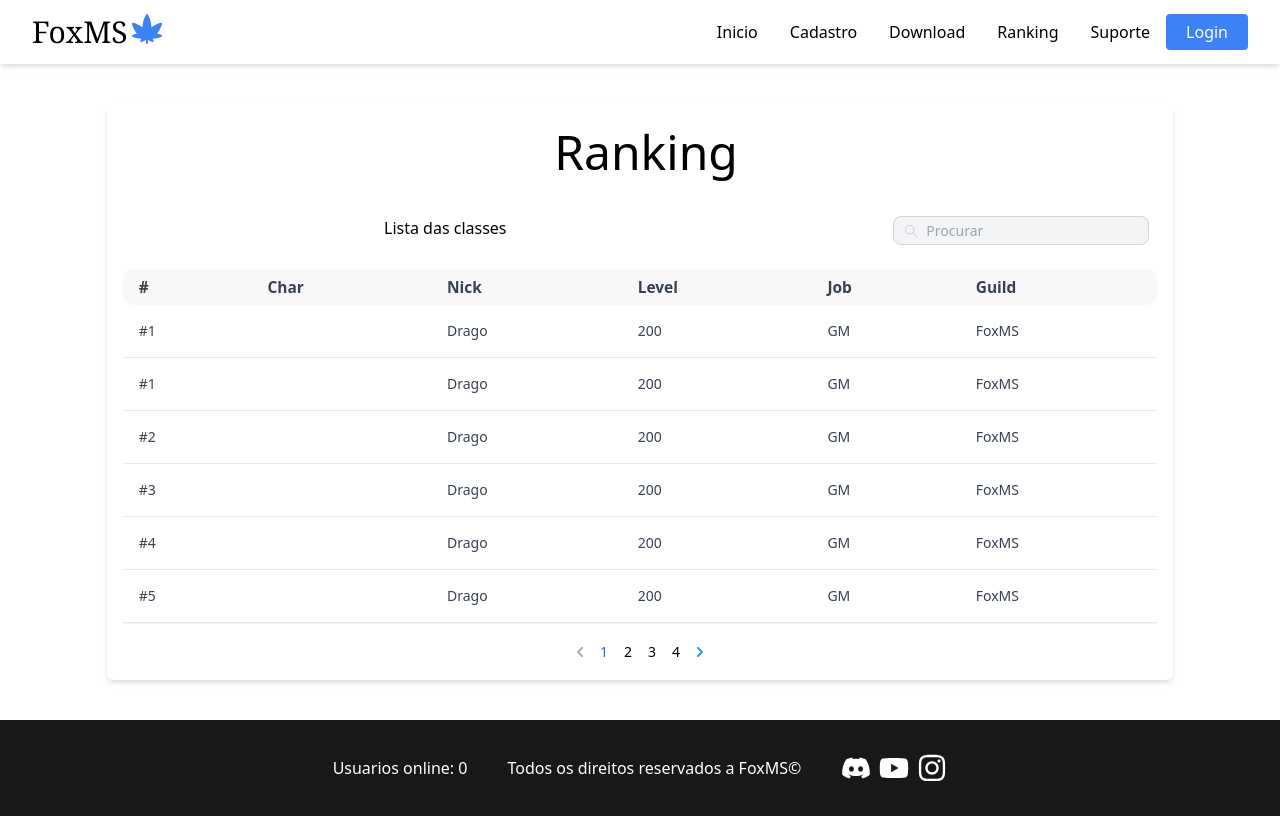
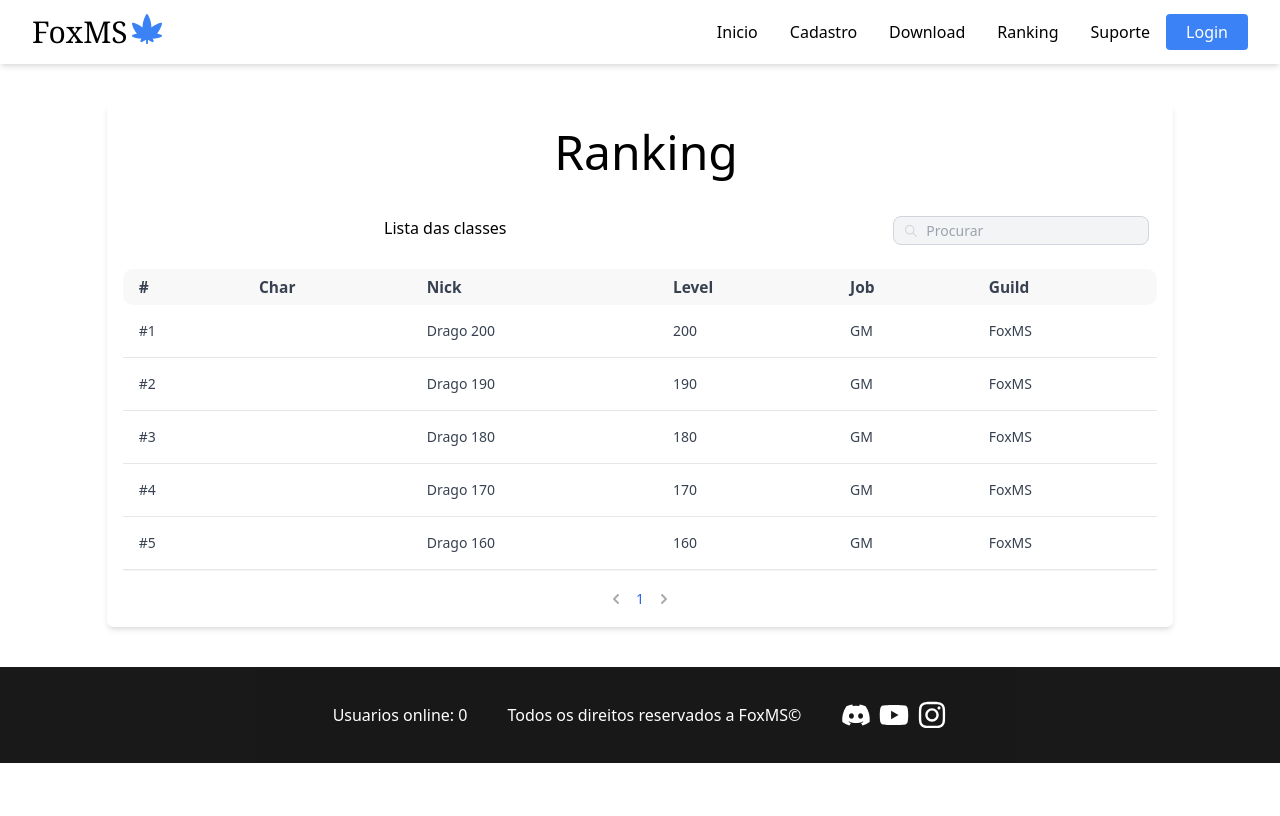
Before and after one commit to Memelli/foxms-v2, a React (Create React App) app: page /rankings in a window 1280 px wide. Built offline with nearby package versions, Linux system fonts and the light colour scheme.

Commit message:
add map home/suporte/ranking

```diff
--- /dev/null
+++ b/src/components/Content/data.js
@@ -0,0 +1,36 @@
+const news = [
+    {
+      id: 1,
+      title: 'Exemplo de notícia',
+      date: '28 de abril, 2021',
+      desc:
+        'Ille enim occurrentia nescio quae comminiscebatur; Eadem nunc mea adversum te oratio est. Sit sane ista voluptas. Omnes enim iucundum motum, quo sensus hilaretur.',
+      type: 1,
+    },
+    {
+      id: 2,
+      title: 'Exemplo de evento',
+      date: '28 de abril, 2021',
+      desc:
+        'Ille enim occurrentia nescio quae comminiscebatur; Eadem nunc mea adversum te oratio est. Sit sane ista voluptas. Omnes enim iucundum motum, quo sensus hilaretur.',
+      type: 2,
+    },
+    {
+      id: 3,
+      title: 'Exemplo de manutenção',
+      date: '28 de abril, 2021',
+      desc:
+        'Ille enim occurrentia nescio quae comminiscebatur; Eadem nunc mea adversum te oratio est. Sit sane ista voluptas. Omnes enim iucundum motum, quo sensus hilaretur.',
+      type: 3,
+    },
+    {
+      id: 4,
+      title: 'Exemplo de atualização',
+      date: '28 de abril, 2021',
+      desc:
+        'Ille enim occurrentia nescio quae comminiscebatur; Eadem nunc mea adversum te oratio est. Sit sane ista voluptas. Omnes enim iucundum motum, quo sensus hilaretur.',
+      type: 4,
+    },
+
+  ]
+  export default news
--- /dev/null
+++ b/src/components/Content/dataRanking.js
@@ -0,0 +1,43 @@
+const dataRanking = [
+    {
+        id: 1,
+        name: 'Drago 200',
+        char: '',
+        level: 200,
+        job: 'GM',
+        guild: 'FoxMS'
+    },
+    {
+        id: 2,
+        name: 'Drago 190',
+        char: '',
+        level: 190,
+        job: 'GM',
+        guild: 'FoxMS'
+    },
+    {
+        id: 3,
+        name: 'Drago 180',
+        char: '',
+        level: 180,
+        job: 'GM',
+        guild: 'FoxMS'
+    },
+    {
+        id: 4,
+        name: 'Drago 170',
+        char: '',
+        level: 170,
+        job: 'GM',
+        guild: 'FoxMS'
+    },
+    {
+        id: 5,
+        name: 'Drago 160',
+        char: '',
+        level: 160,
+        job: 'GM',
+        guild: 'FoxMS'
+    },
+]
+export default dataRanking
--- a/src/pages/Home/index.js
+++ b/src/pages/Home/index.js
@@ -1,12 +1,18 @@
-import React from 'react'
+import React, { useState } from 'react'
 import NewsHome from '../../components/Content/News'
 import Hero from '../../components/Header/Hero'
+import data from '../../components/Content/data'
 
 const Home = () => {
+    const [news, setNews] = useState(data)
     return (
         <>
             <Hero />
-            <NewsHome />
+            <div className="flex flex-col items-center mb-16">
+                { news.map((info) => (
+                    <NewsHome type={info.type} desc={info.desc} date={info.date} title={info.title} key={info.id} />
+                )) }
+            </div>
         </>
     )
 }
--- a/src/pages/Ranking/index.js
+++ b/src/pages/Ranking/index.js
@@ -1,6 +1,10 @@
-import React from 'react'
+import React, { useState } from 'react'
+import data from '../../components/Content/dataRanking'
 
 const Ranking = () => {
+    const [info, setInfo] = useState(data)
+    const array = info.sort((a, b) => b.level - a.level)
+
     return (
         <>
             <div className="flex justify-center">
@@ -38,54 +42,17 @@ const Ranking = () => {
                                 </tr>
                             </thead>
                             <tbody className="text-sm font-normal text-gray-700">
-                                <tr className="hover:bg-gray-100 border-b border-gray-200 py-10">
-                                    <td className="px-4 py-4">#1</td>
-                                    <td className="px-4 py-4"></td>
-                                    <td className="px-4 py-4">Drago</td>
-                                    <td className="px-4 py-4">200</td>
-                                    <td className="px-4 py-4">GM</td>
-                                    <td className="px-4 py-4">FoxMS</td>
-                                </tr>
-                                <tr className="hover:bg-gray-100 border-b border-gray-200 py-10">
-                                    <td className="px-4 py-4">#1</td>
-                                    <td className="px-4 py-4"></td>
-                                    <td className="px-4 py-4">Drago</td>
-                                    <td className="px-4 py-4">200</td>
-                                    <td className="px-4 py-4">GM</td>
-                                    <td className="px-4 py-4">FoxMS</td>
-                                </tr>
-                                <tr className="hover:bg-gray-100 border-b border-gray-200 py-10">
-                                    <td className="px-4 py-4">#2</td>
-                                    <td className="px-4 py-4"></td>
-                                    <td className="px-4 py-4">Drago</td>
-                                    <td className="px-4 py-4">200</td>
-                                    <td className="px-4 py-4">GM</td>
-                                    <td className="px-4 py-4">FoxMS</td>
-                                </tr>
-                                <tr className="hover:bg-gray-100 border-b border-gray-200 py-10">
-                                    <td className="px-4 py-4">#3</td>
-                                    <td className="px-4 py-4"></td>
-                                    <td className="px-4 py-4">Drago</td>
-                                    <td className="px-4 py-4">200</td>
-                                    <td className="px-4 py-4">GM</td>
-                                    <td className="px-4 py-4">FoxMS</td>
-                                </tr>
-                                <tr className="hover:bg-gray-100 border-b border-gray-200 py-10">
-                                    <td className="px-4 py-4">#4</td>
-                                    <td className="px-4 py-4"></td>
-                                    <td className="px-4 py-4">Drago</td>
-                                    <td className="px-4 py-4">200</td>
-                                    <td className="px-4 py-4">GM</td>
-                                    <td className="px-4 py-4">FoxMS</td>
-                                </tr>
-                                <tr className="hover:bg-gray-100 border-b border-gray-200 py-10">
-                                    <td className="px-4 py-4">#5</td>
-                                    <td className="px-4 py-4"></td>
-                                    <td className="px-4 py-4">Drago</td>
-                                    <td className="px-4 py-4">200</td>
-                                    <td className="px-4 py-4">GM</td>
-                                    <td className="px-4 py-4">FoxMS</td>
-                                </tr>
+                                {array.map(user => (
+                                    <tr className="hover:bg-gray-100 border-b border-gray-200 py-10">
+                                        <td className="px-4 py-4">#{user.id}</td>
+                                        <td className="px-4 py-4"></td>
+                                        <td className="px-4 py-4">{user.name}</td>
+                                        <td className="px-4 py-4">{user.level}</td>
+                                        <td className="px-4 py-4">{user.job}</td>
+                                        <td className="px-4 py-4">{user.guild}</td>
+                                    </tr>
+                                ))}
+
                             </tbody>
                         </table>
                     </div>
@@ -98,11 +65,10 @@ const Ranking = () => {
                         </svg>
 
                         <p className="leading-relaxed cursor-pointer mx-2 text-blue-600 hover:text-blue-600 text-sm">1</p>
-                        <p className="leading-relaxed cursor-pointer mx-2 text-sm hover:text-blue-600" >2</p>
-                        <p className="leading-relaxed cursor-pointer mx-2 text-sm hover:text-blue-600"> 3 </p>
-                        <p className="leading-relaxed cursor-pointer mx-2 text-sm hover:text-blue-600"> 4 </p>
                         <svg className="h-6 w-6" width="24" height="24" viewBox="0 0 24 24" fill="none" xmlns="http://www.w3.org/2000/svg">
-                            <path fill-rule="evenodd" clip-rule="evenodd" d="M15 12C15 11.7348 14.8946 11.4804 14.7071 11.2929L10.7071 7.2929C10.3166 6.9024 9.6834 6.9024 9.2929 7.2929C8.9024 7.6834 8.9024 8.3166 9.2929 8.7071L12.5858 12L9.2929 15.2929C8.9024 15.6834 8.9024 16.3166 9.2929 16.7071C9.6834 17.0976 10.3166 17.0976 10.7071 16.7071L14.7071 12.7071C14.8946 12.5196 15 12.2652 15 12Z" fill="#18A0FB" />
+                            <g opacity="0.4">
+                                <path fill-rule="evenodd" clip-rule="evenodd" d="M15 12C15 11.7348 14.8946 11.4804 14.7071 11.2929L10.7071 7.2929C10.3166 6.9024 9.6834 6.9024 9.2929 7.2929C8.9024 7.6834 8.9024 8.3166 9.2929 8.7071L12.5858 12L9.2929 15.2929C8.9024 15.6834 8.9024 16.3166 9.2929 16.7071C9.6834 17.0976 10.3166 17.0976 10.7071 16.7071L14.7071 12.7071C14.8946 12.5196 15 12.2652 15 12Z" fill="#2C2C2C" />
+                            </g>
                         </svg>
 
                     </div>
```
Also changed, not shown: src/components/Content/News.js (+19 -61 lines).
